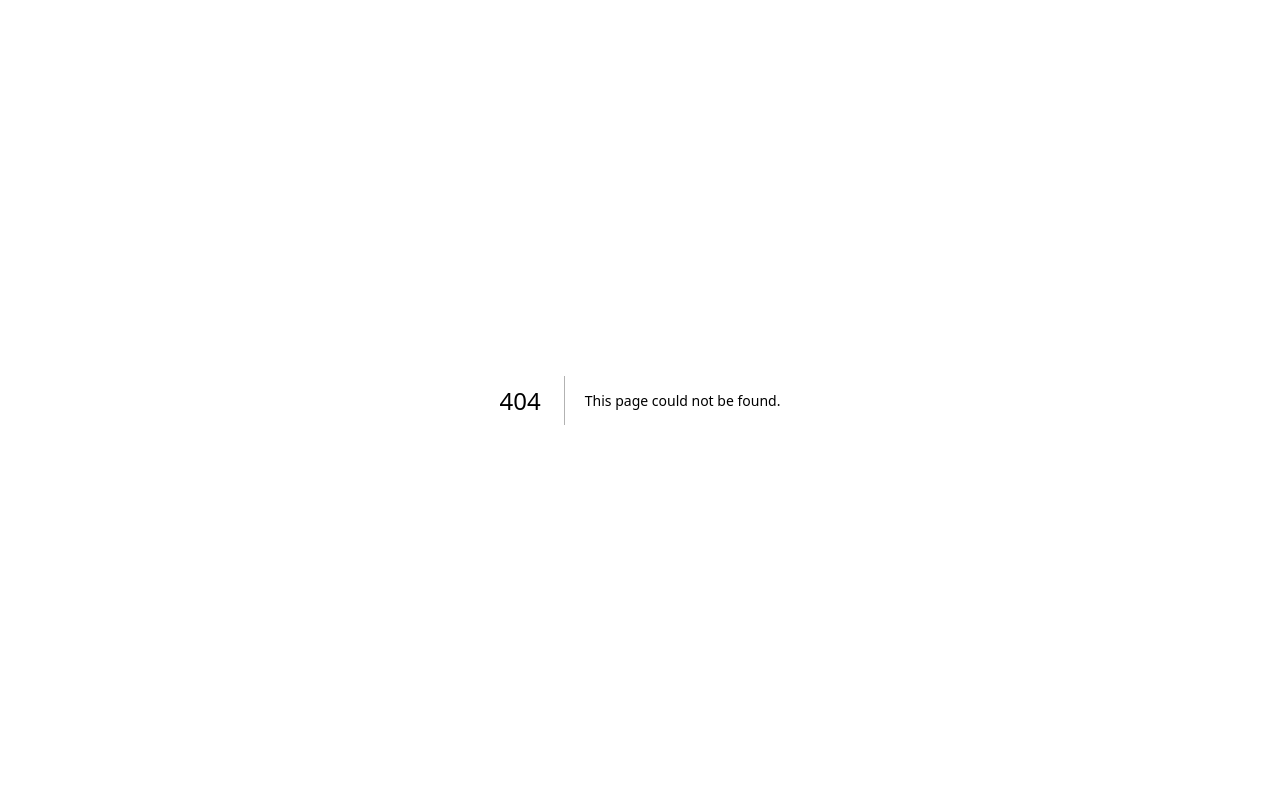
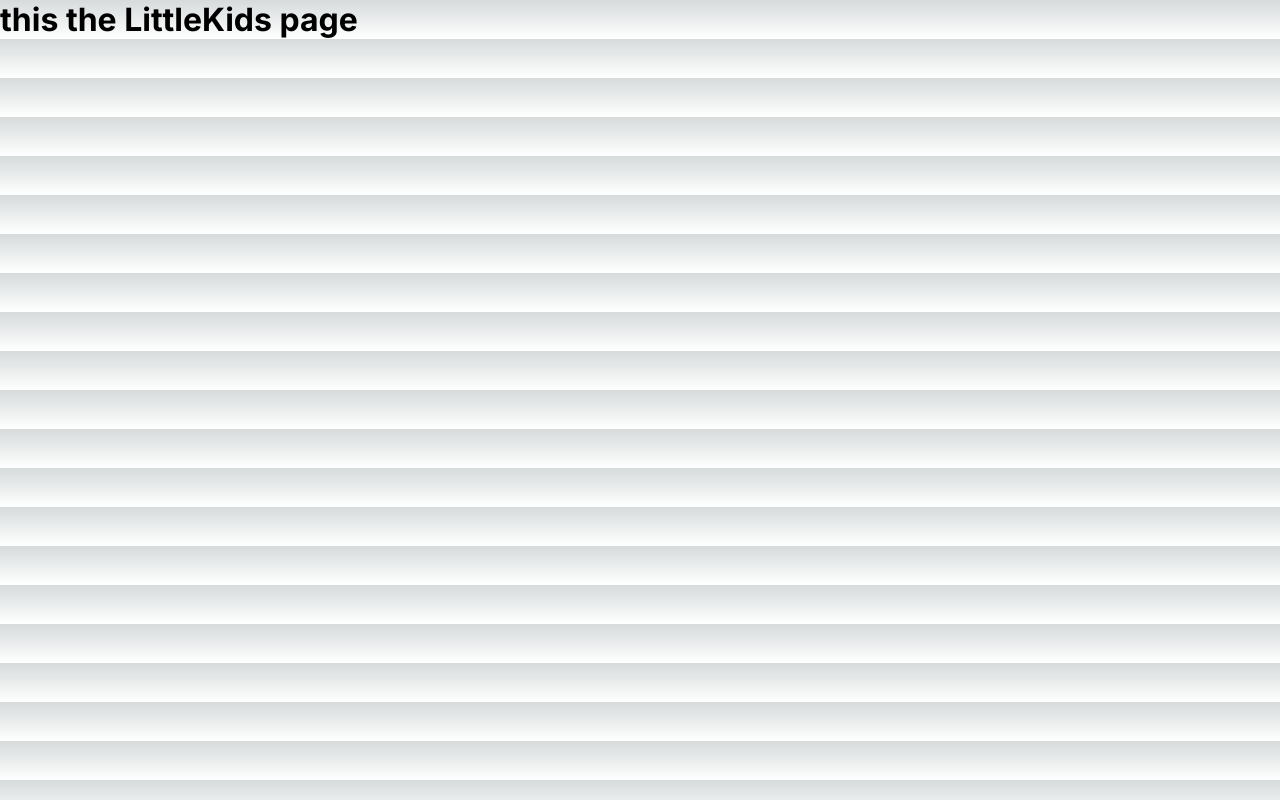
Before and after one commit to ahmed-s-fatahallah/all-birds, a Next.js app: page /collections/little-kids in a window 1280 px wide. Before the commit this address had no page. Built offline with nearby package versions, Linux system fonts and the light colour scheme.

Commit message:
feat: Add kids and socks routes

```diff
--- /dev/null
+++ b/src/app/collections/(kids)/little-kids/page.tsx
@@ -0,0 +1,9 @@
+const LittleKids = () => {
+  return (
+    <main>
+      <h1>this the LittleKids page</h1>
+    </main>
+  );
+};
+
+export default LittleKids;
```
Also changed, not shown: src/app/collections/(kids)/big-kids/page.tsx (added, +9 -0 lines), src/app/collections/socks/page.tsx (added, +9 -0 lines).
